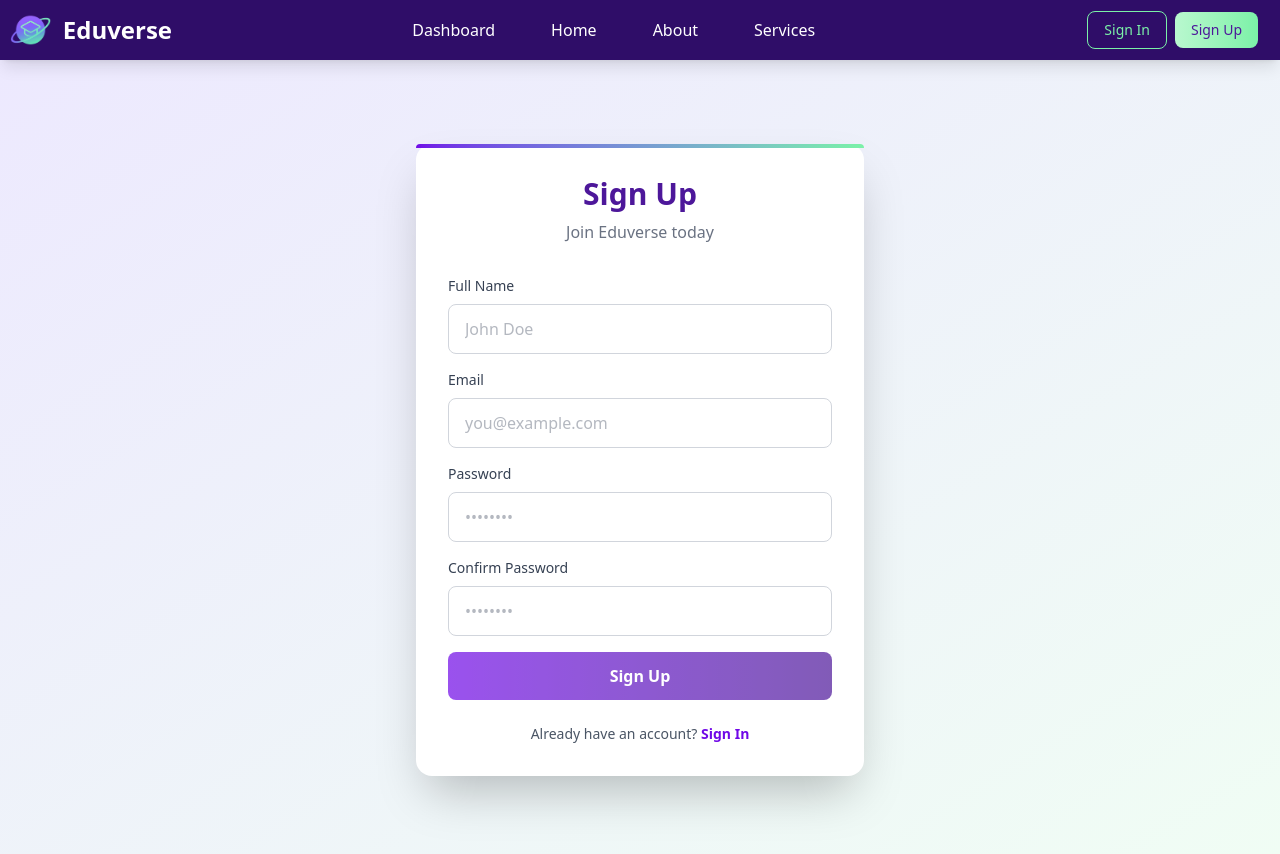
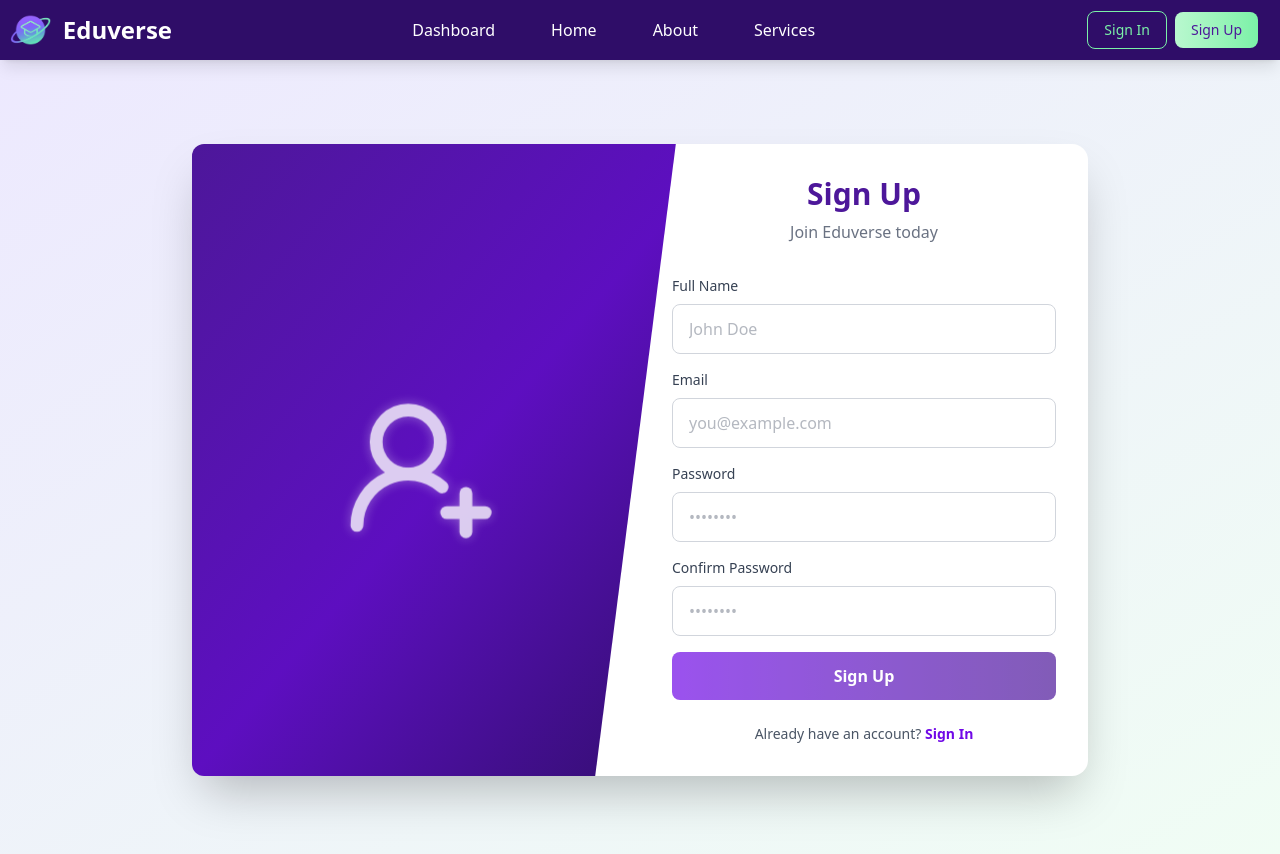
Before and after one commit to marinaeleshaa/Eduverse, an Angular app: page /signUp in a window 1280 px wide. Shown: the top 854 px of the page. Built offline with nearby package versions, Linux system fonts and the light colour scheme.

Commit message:
edit sign in and sign up styles

```diff
--- a/src/app/components/login-page/login-page.css
+++ b/src/app/components/login-page/login-page.css
@@ -0,0 +1,48 @@
+/* Floating animation with smooth up-down motion */
+@keyframes floating {
+  0% {
+    transform: translateY(0) scale(1) ;
+    opacity: 0.8;
+  }
+  25% {
+    transform: translateY(-10px) scale(1.05) ;
+    opacity: 1;
+  }
+  50% {
+    transform: translateY(0px) scale(1) ;
+  }
+  75% {
+    transform: translateY(10px) scale(0.95) ;
+    opacity: 0.9;
+  }
+  100% {
+    transform: translateY(0) scale(1) ;
+    opacity: 0.8;
+  }
+}
+
+.flyingUpAnimation {
+  animation: floating 5s ease-in-out infinite;
+  filter: drop-shadow(0 0 6px rgba(255, 255, 255, 0.4));
+  transition: transform 0.3s ease;
+}
+
+/* Add subtle random delays & durations for variety */
+.flyingUpAnimation:nth-child(1) {
+  animation-delay: 0s;
+  animation-duration: 6s;
+}
+.flyingUpAnimation:nth-child(2) {
+  animation-delay: 1s;
+  animation-duration: 4.5s;
+}
+.flyingUpAnimation:nth-child(3) {
+  animation-delay: 2s;
+  animation-duration: 7s;
+}
+
+/* Optional hover effect to make icons glow more when hovered */
+.flyingUpAnimation:hover {
+  transform: scale(1.2) rotate(5deg);
+  filter: drop-shadow(0 0 12px rgba(255, 255, 255, 0.8));
+}
--- a/src/app/components/login-page/login-page.html
+++ b/src/app/components/login-page/login-page.html
@@ -8,8 +8,28 @@
     <div
       class="absolute top-0 right-0 w-3/5 h-full bg-gradient-to-br from-violet-900 via-violet-800 to-violet-950 rounded-r-xl [clip-path:polygon(0%_0,100%_0,100%_100%,35%_100%)] text-white font-extrabold text-4xl flex justify-center items-center"
     >
-      <span class="ml-20">Welcome Back</span>
+      <div class="flex  flex-col justify-center items-center space-y-5 ml-[20%]">
+        <div class=" text-white opacity-85 size-40">
+          <svg
+            xmlns="http://www.w3.org/2000/svg"
+            viewBox="0 0 24 24"
+            fill="none"
+            stroke="currentColor"
+            stroke-width="2"
+            stroke-linecap="round"
+            stroke-linejoin="round"
+            class="lucide lucide-user-round-check-icon lucide-user-round-check flyingUpAnimation"
+          >
+            <path d="M2 21a8 8 0 0 1 13.292-6" />
+            <circle cx="10" cy="8" r="5" />
+            <path d="m16 19 2 2 4-4" />
+          </svg>
+        </div>
+        <!-- <span class=" text-2xl">Welcome Back</span> -->
+      </div>
     </div>
+
+    <!--! flying icons -->
 
     <div class="p-8 w-1/2">
       <!-- Header -->
--- a/src/app/components/sign-up-page/sign-up-page.css
+++ b/src/app/components/sign-up-page/sign-up-page.css
@@ -0,0 +1,48 @@
+/* Floating animation with smooth up-down motion */
+@keyframes floating {
+  0% {
+    transform: translateY(0) scale(1) ;
+    opacity: 0.8;
+  }
+  25% {
+    transform: translateY(-10px) scale(1.05) ;
+    opacity: 1;
+  }
+  50% {
+    transform: translateY(0px) scale(1) ;
+  }
+  75% {
+    transform: translateY(10px) scale(0.95) ;
+    opacity: 0.9;
+  }
+  100% {
+    transform: translateY(0) scale(1) ;
+    opacity: 0.8;
+  }
+}
+
+.flyingUpAnimation {
+  animation: floating 5s ease-in-out infinite;
+  filter: drop-shadow(0 0 6px rgba(255, 255, 255, 0.4));
+  transition: transform 0.3s ease;
+}
+
+/* Add subtle random delays & durations for variety */
+.flyingUpAnimation:nth-child(1) {
+  animation-delay: 0s;
+  animation-duration: 6s;
+}
+.flyingUpAnimation:nth-child(2) {
+  animation-delay: 1s;
+  animation-duration: 4.5s;
+}
+.flyingUpAnimation:nth-child(3) {
+  animation-delay: 2s;
+  animation-duration: 7s;
+}
+
+/* Optional hover effect to make icons glow more when hovered */
+.flyingUpAnimation:hover {
+  transform: scale(1.2) rotate(5deg);
+  filter: drop-shadow(0 0 12px rgba(255, 255, 255, 0.8));
+}
--- a/src/app/components/sign-up-page/sign-up-page.html
+++ b/src/app/components/sign-up-page/sign-up-page.html
@@ -2,12 +2,38 @@
 <div
   class="min-h-screen bg-gradient-to-br from-violet-100 to-green-50 flex items-center justify-center p-4"
 >
-  <div class="bg-white rounded-2xl shadow-2xl w-full max-w-md relative">
-    <!-- Decorative gradient top border -->
+  <div class="bg-white rounded-2xl shadow-2xl w-full max-w-4xl relative flex flex-row-reverse">
+    <!-- Purple Section (Now on the LEFT) -->
     <div
-      class="absolute top-0 left-0 right-0 h-1 bg-gradient-to-r from-violet-700 to-green-300 rounded-t-2xl"
-    ></div>
-    <div class="p-8">
+      class="absolute top-0 left-0 w-3/5 h-full bg-gradient-to-br from-violet-900 via-violet-800 to-violet-950 rounded-l-xl [clip-path:polygon(0_0,90%_0%,75%_100%,0%_100%)] text-white font-extrabold flex justify-center items-center flex-col"
+    >
+      <div class="mr-20 text-center space-y-4">
+
+        <div class=" text-white opacity-90 size-40">
+          <svg
+            xmlns="http://www.w3.org/2000/svg"
+
+            viewBox="0 0 24 24"
+            fill="none"
+            stroke="currentColor"
+            stroke-width="2"
+            stroke-linecap="round"
+            stroke-linejoin="round"
+            class="lucide lucide-user-round-plus-icon lucide-user-round-plus flyingUpAnimation"
+          >
+            <path d="M2 21a8 8 0 0 1 13.292-6" />
+            <circle cx="10" cy="8" r="5" />
+            <path d="M19 16v6" />
+            <path d="M22 19h-6" />
+          </svg>
+        </div>
+      </div>
+    </div>
+    <!--! flying icons -->
+
+    <!-- ! end flying icons -->
+    <!-- Form Section (Now on the RIGHT) -->
+    <div class="p-8 w-1/2 ml-auto">
       <!-- Header -->
       <div class="mb-8 text-center">
         <h2 class="text-3xl font-bold text-violet-900 mb-2">Sign Up</h2>
@@ -83,38 +109,6 @@
         </button>
       </form>
 
-      <!-- Divider -->
-      <!-- <div class="flex items-center my-6">
-        <div class="flex-1 border-t border-gray-300"></div>
-        <span class="px-4 text-gray-400 text-sm">OR</span>
-        <div class="flex-1 border-t border-gray-300"></div>
-      </div> -->
-
-      <!-- Social Sign Up -->
-      <!-- <button
-        class="w-full border-2 border-gray-300 text-gray-700 py-3 rounded-lg font-medium hover:bg-gray-50 transition-all flex items-center justify-center gap-2"
-      >
-        <svg class="w-5 h-5" viewBox="0 0 24 24">
-          <path
-            fill="#4285F4"
-            d="M22.56 12.25c0-.78-.07-1.53-.2-2.25H12v4.26h5.92c-.26 1.37-1.04 2.53-2.21 3.31v2.77h3.57c2.08-1.92 3.28-4.74 3.28-8.09z"
-          />
-          <path
-            fill="#34A853"
-            d="M12 23c2.97 0 5.46-.98 7.28-2.66l-3.57-2.77c-.98.66-2.23 1.06-3.71 1.06-2.86 0-5.29-1.93-6.16-4.53H2.18v2.84C3.99 20.53 7.7 23 12 23z"
-          />
-          <path
-            fill="#FBBC05"
-            d="M5.84 14.09c-.22-.66-.35-1.36-.35-2.09s.13-1.43.35-2.09V7.07H2.18C1.43 8.55 1 10.22 1 12s.43 3.45 1.18 4.93l2.85-2.22.81-.62z"
-          />
-          <path
-            fill="#EA4335"
-            d="M12 5.38c1.62 0 3.06.56 4.21 1.64l3.15-3.15C17.45 2.09 14.97 1 12 1 7.7 1 3.99 3.47 2.18 7.07l3.66 2.84c.87-2.6 3.3-4.53 6.16-4.53z"
-          />
-        </svg>
-        Sign Up with Google
-      </button> -->
-
       <!-- Sign In Link -->
       <p class="text-center text-sm text-gray-600 mt-6">
         Already have an account?
```
